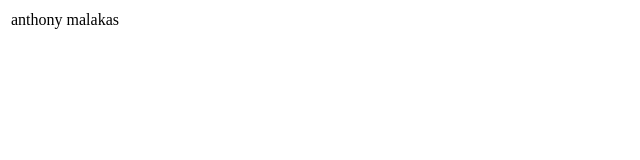
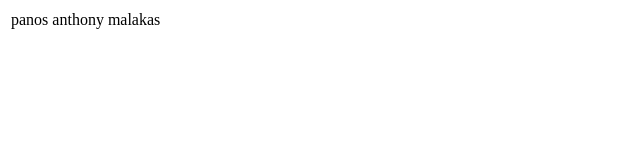
Before and after one commit to panosdabest/projectX, a plain HTML site: page index.html in a window 1280 px wide. Shown: the full height of the page, 0-640 px from the left. Drawn offline with Linux system fonts and the light colour scheme.

Commit message:
Revert "remove panos"
This reverts commit 6443cbeb378380bc830f9c48becdec053f51991a.

```diff
--- a/index.html
+++ b/index.html
@@ -6,6 +6,7 @@
 <body>
 	<table>
 		<tr>
+			<td>panos</td>
 			<td>anthony</td>
 			<td>malakas</td>
 		</tr>
```
